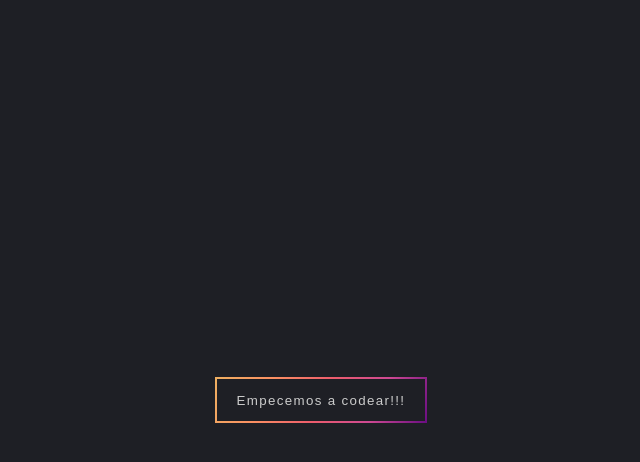
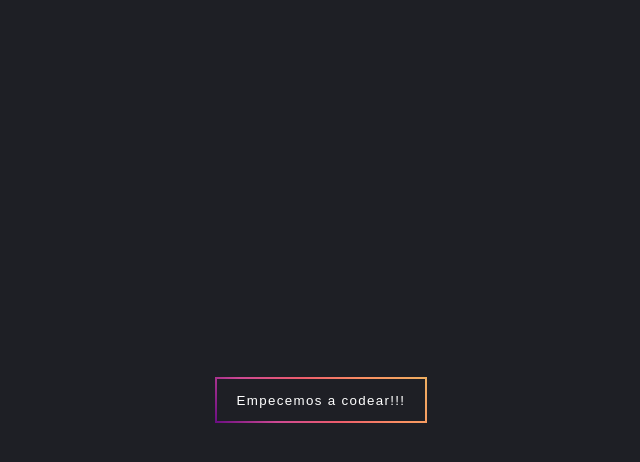
Before and after one commit to Gallin1982/css-prueba, a plain HTML site: page primer/index.html in a window 1280 px wide. In both pictures the pointer is over the element 639 px from the left and 400 px from the top of the page. Shown: the whole page, without its empty margins (319-959 px from the left). Drawn offline with Linux system fonts and the light colour scheme.

Commit message:
prueba-6

```diff
--- a/primer/index.css
+++ b/primer/index.css
@@ -39,3 +39,12 @@ html, body{
     border-image-slice:1;*/
 
 }
+
+.button-border:hover{
+    background:linear-gradient(230deg, #eeaf61, #fb9062, #ee5d6c,#ce4993, #6a0d83);
+}
+
+.button-border:hover .button{
+    color: var(--btn-color-hover);
+    padding: 1.1em, 1.6em;
+}
```
